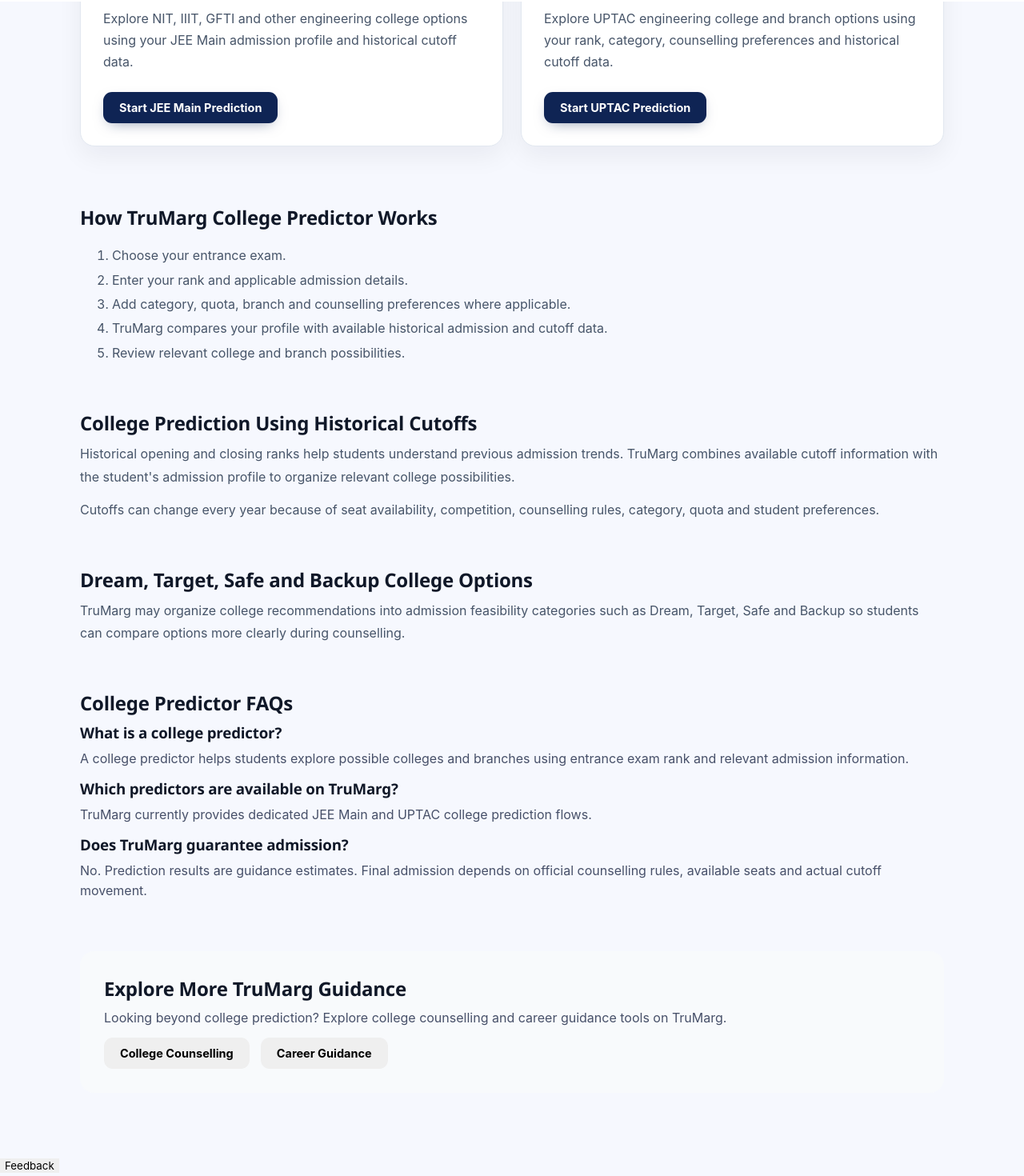
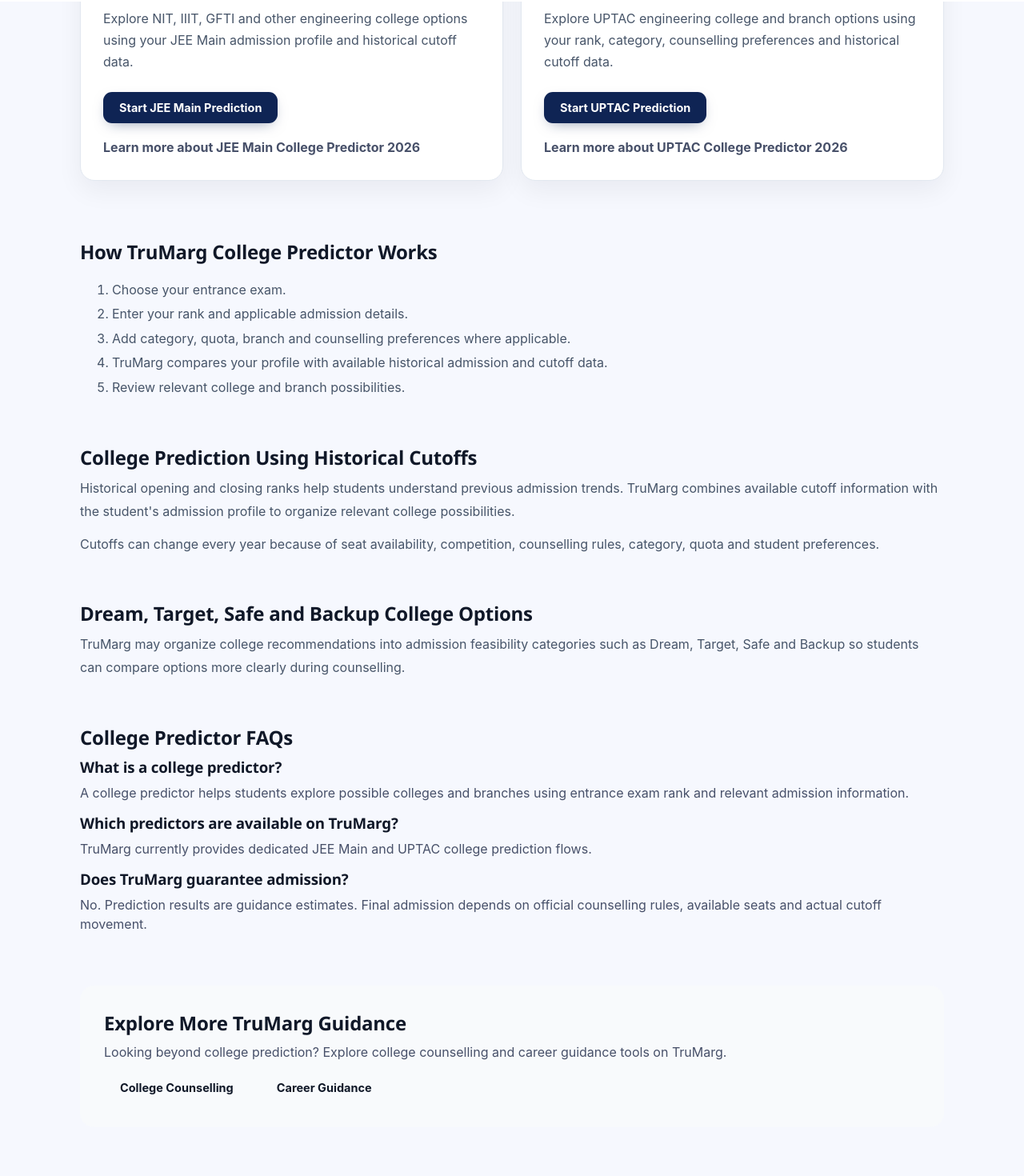
Before and after one commit to amarnath-labs/counselling-wallah, a React (Vite) app in the folder frontend/: page /college-predictor in a window 1280 px wide. Shown: the part 798-2268 px from the top of the page at 80% size. Built offline with nearby package versions, Linux system fonts and the light colour scheme; no server answers.

Commit message:
Strengthen college predictor SEO internal links

```diff
--- a/frontend/src/pages/CollegePredictorSEO.jsx
+++ b/frontend/src/pages/CollegePredictorSEO.jsx
@@ -1,4 +1,5 @@
 import {
+  Link,
   useNavigate,
 } from 'react-router-dom';
 
@@ -11,6 +12,7 @@
   {
     id: 'jee-main',
     name: 'JEE Main',
+    route: '/jee-main-college-predictor',
     title: 'JEE Main College Predictor 2026',
     description:
       'Explore NIT, IIIT, GFTI and other engineering college options using your JEE Main admission profile and historical cutoff data.',
@@ -18,6 +20,7 @@
   {
     id: 'uptac',
     name: 'UPTAC',
+    route: '/uptac-college-predictor',
     title: 'UPTAC College Predictor 2026',
     description:
       'Explore UPTAC engineering college and branch options using your rank, category, counselling preferences and historical cutoff data.',
@@ -417,6 +420,22 @@
               >
                 Start {exam.name} Prediction
               </button>
+
+              <p
+                style={{
+                  margin:
+                    '18px 0 0',
+                }}
+              >
+                <Link
+                  to={exam.route}
+                  style={{
+                    fontWeight: 700,
+                  }}
+                >
+                  Learn more about {exam.title}
+                </Link>
+              </p>
             </article>
           )
         )}
@@ -605,29 +624,19 @@
             gap: '14px',
           }}
         >
-          <button
-            type="button"
-            onClick={() =>
-              navigate(
-                '/college-counselling'
-              )
-            }
+          <Link
+            to="/college-counselling"
             className="btn"
           >
             College Counselling
-          </button>
+          </Link>
 
-          <button
-            type="button"
-            onClick={() =>
-              navigate(
-                '/career-guidance'
-              )
-            }
+          <Link
+            to="/career-guidance"
             className="btn"
           >
             Career Guidance
-          </button>
+          </Link>
         </div>
       </section>
     </main>
```
